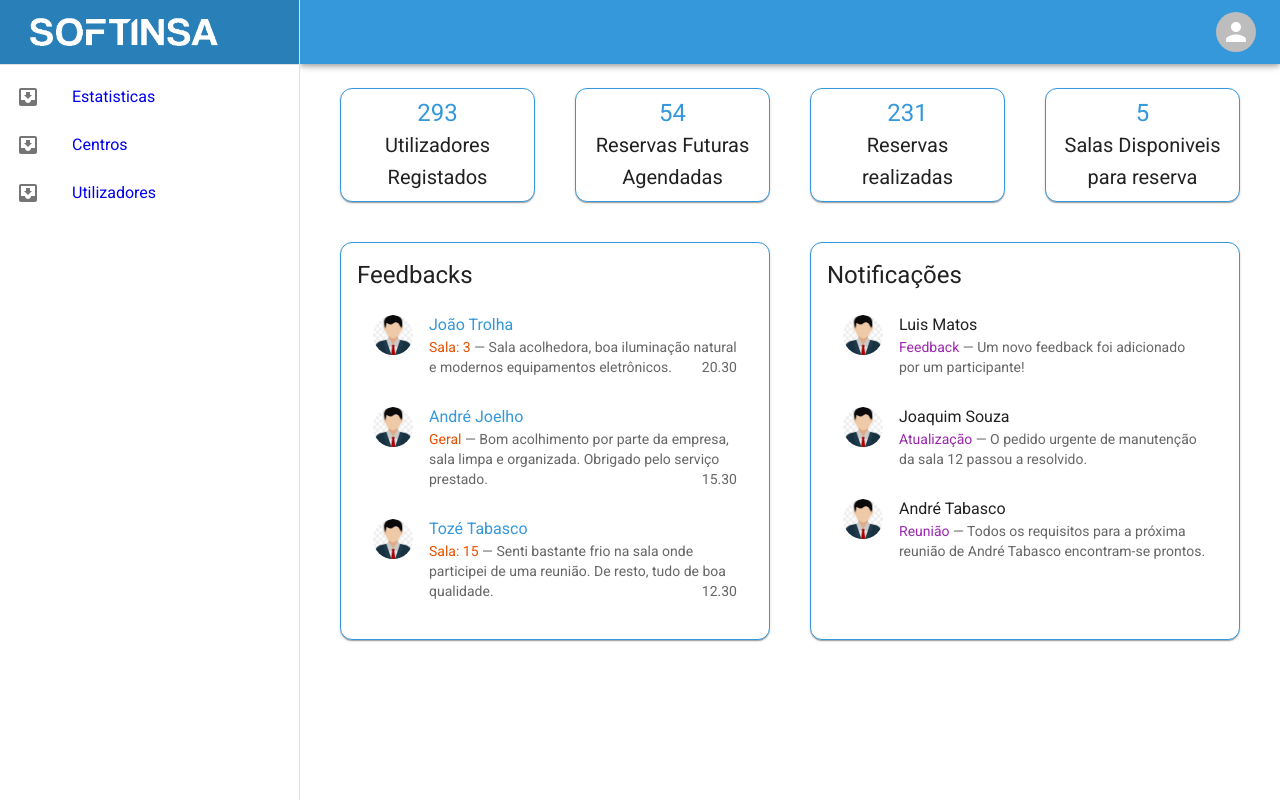
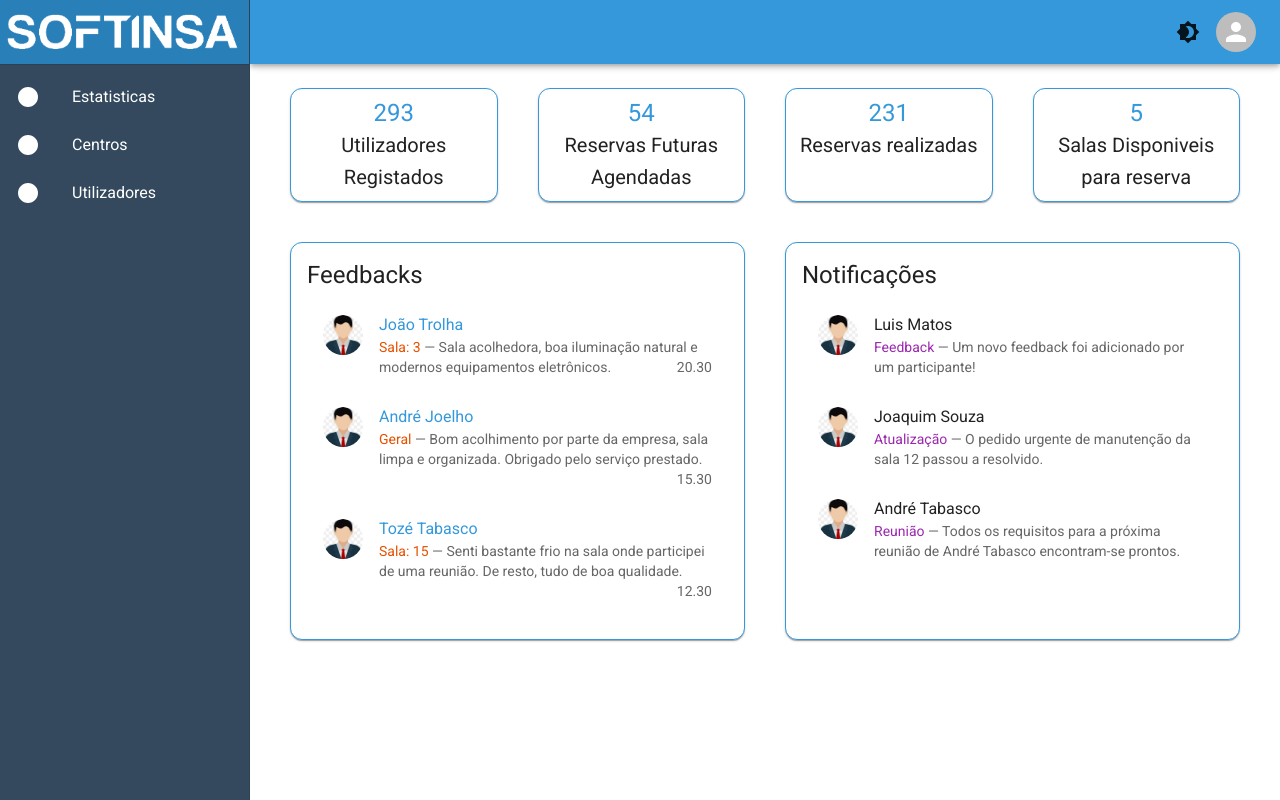
Before and after one commit to Alesc0/PINT-Softinsa-Frontend, a React (Create React App) app: page / in a window 1280 px wide. Built offline with nearby package versions, Linux system fonts and the light colour scheme.

Commit message:
dark mode button added to top navbar

```diff
--- a/src/App.js
+++ b/src/App.js
@@ -7,33 +7,41 @@ import { createTheme } from "@mui/material/styles";
 import Stats from "./views/statsView";
 import Centros from "./views/centrosView";
 import Utilizadores from "./views/utilizadoresView";
+import { createContext, useState } from "react";
 
+export const ColorModeContext = createContext(null);
+
+function App() {
+  const [mode, setMode] = useState(false);
+  const switchMode = () => {
+    setMode((e) => !e);
+  };
   const theme = createTheme({
     palette: {
-    mode: "light",
+      mode: mode ? "dark" : "light",
       primary: {
         main: "#3498DB",
         dark: "#2980B9",
+        darker: "#34495E",
       },
     },
     typography: {
       fontFamily: "Roboto",
-    color:"text.primary"
-  }
+    },
   });
-
-function App() {
   return (
+    <ColorModeContext.Provider value={{ switchMode }}>
       <BrowserRouter>
         <Routes>
-        <Route path="/" element={<Dashboard th={theme} />} />
-        <Route path="login" element={<Login th={theme} />} />
-        <Route path="stats" element={<Stats th={theme} />} />
-        <Route path="centros" element={<Centros th={theme} />} />
-        <Route path="utilizadores" element={<Utilizadores th={theme} />} />
-        <Route path="*" element={<NotFound th={theme} />} />
+          <Route path="/" element={<Dashboard theme={theme} />} />
+          <Route path="login" element={<Login theme={theme} />} />
+          <Route path="stats" element={<Stats theme={theme} />} />
+          <Route path="centros" element={<Centros theme={theme} />} />
+          <Route path="utilizadores" element={<Utilizadores theme={theme} />} />
+          <Route path="*" element={<NotFound theme={theme} />} />
         </Routes>
       </BrowserRouter>
+    </ColorModeContext.Provider>
   );
 }
 export default App;
--- a/src/components/drawer/drawer.js
+++ b/src/components/drawer/drawer.js
@@ -1,27 +1,29 @@
-import * as React from "react";
-import PropTypes from "prop-types";
-import InboxIcon from "@mui/icons-material/MoveToInbox";
-import MailIcon from "@mui/icons-material/Mail";
+import CircleIcon from "@mui/icons-material/Circle";
 import MenuIcon from "@mui/icons-material/Menu";
-import navBar_logo from "../../imgs/logo-softinsa.png";
 import {
   AppBar,
   Avatar,
+  Box,
+  Divider,
+  Drawer,
+  IconButton,
+  List,
+  ListItem,
+  ListItemIcon,
+  ListItemText,
+  ThemeProvider,
   Toolbar,
-  ListItemText,
-  ListItemIcon,
-  ListItem,
-  List,
-  IconButton,
-  Drawer,
-  Divider,
-  CssBaseline,
-  Box,
-  ThemeProvider,
 } from "@mui/material";
+import PropTypes from "prop-types";
+import { useContext, useState } from "react";
 import { Link } from "react-router-dom";
+import navBar_logo from "../../imgs/logo-softinsa.png";
+import { ColorModeContext } from "../../App";
 
-const drawerWidth = 300;
+import Brightness4Icon from "@mui/icons-material/Brightness4";
+import Brightness7Icon from "@mui/icons-material/Brightness7";
+
+const drawerWidth = 250;
 const pages = [
   { name: "Estatisticas", link: "/stats" },
   { name: "Centros", link: "/centros" },
@@ -29,28 +31,28 @@ const pages = [
 ];
 function ResponsiveDrawer(props) {
   const { window, theme } = props;
-  const [mobileOpen, setMobileOpen] = React.useState(false);
+  const [mobileOpen, setMobileOpen] = useState(false);
+  const { switchMode } = useContext(ColorModeContext);
 
   const handleDrawerToggle = () => {
     setMobileOpen((mobileOpen) => !mobileOpen);
   };
-
   const drawer = (
     <>
-      <Toolbar sx={{ bgcolor: "primary.dark" }}>
-        <Link style={{ height: 40 }} to="/">
-          <img src={navBar_logo} alt={"logo"} style={{ width: 200 }} />
+      <Toolbar disableGutters sx={{ bgcolor: "primary.dark" }}>
+        <Link style={{ height: 50 }} to="/">
+          <img src={navBar_logo} alt={"logo"} style={{ width: 245 }} />
         </Link>
       </Toolbar>
       <Divider />
       <List>
         {pages.map((row) => (
-          <Link className="link" to={row.link}>
-            <ListItem button key={row.name}>
+          <Link className="link" key={row.name} to={row.link}>
+            <ListItem sx={{ p: 2, py: 1 }} button>
               <ListItemIcon>
-                <InboxIcon />
+                <CircleIcon sx={{ color: "white" }} />
               </ListItemIcon>
-              <ListItemText primary={row.name} />
+              <ListItemText sx={{ color: "white" }} primary={row.name} />
             </ListItem>
           </Link>
         ))}
@@ -64,7 +66,6 @@ function ResponsiveDrawer(props) {
   return (
     <ThemeProvider theme={theme}>
       <Box sx={{ display: "flex" }}>
-        <CssBaseline />
         <AppBar
           position="fixed"
           sx={{
@@ -83,7 +84,14 @@ function ResponsiveDrawer(props) {
               <MenuIcon />
             </IconButton>
 
-            <Box sx={{ marginLeft: "auto" }}>
+            <Box sx={{ ml: "auto", display: "flex", gap: 1 }}>
+              <IconButton sx={{ color: "text.primary" }} onClick={switchMode}>
+                {theme.palette.mode === "dark" ? (
+                  <Brightness7Icon />
+                ) : (
+                  <Brightness4Icon />
+                )}
+              </IconButton>
               <IconButton /* onClick={handleOpenUserMenu} */ sx={{ p: 0 }}>
                 <Avatar alt="Remy Sharp" />
               </IconButton>
@@ -108,6 +116,7 @@ function ResponsiveDrawer(props) {
               "& .MuiDrawer-paper": {
                 boxSizing: "border-box",
                 width: drawerWidth,
+                bgcolor: "primary.darker",
               },
             }}
           >
@@ -120,6 +129,7 @@ function ResponsiveDrawer(props) {
               "& .MuiDrawer-paper": {
                 boxSizing: "border-box",
                 width: drawerWidth,
+                bgcolor: "primary.darker",
               },
             }}
             open
--- a/src/components/enhancedTable/enhancedTable.js
+++ b/src/components/enhancedTable/enhancedTable.js
@@ -14,6 +14,7 @@ import {
   TableRow,
   ThemeProvider,
   Typography,
+  useTheme,
 } from "@mui/material";
 import CircularProgress from "@mui/material/CircularProgress";
 import axios from "axios";
@@ -47,8 +48,9 @@ export default function EnhancedTable(props) {
   const [page, setPage] = useState(0);
   const [rowsPerPage, setRowsPerPage] = useState(5);
   const [open, setOpen] = useState(false);
+  const theme = useTheme();
 
-  const { data, refetch, setUsers, th, isLoading, setLoading } = props;
+  const { data, refetch, setUsers, isLoading, setLoading } = props;
 
   const handleRequestSort = (event, property) => {
     const isAsc = orderBy === property && order === "asc";
@@ -143,12 +145,11 @@ export default function EnhancedTable(props) {
     page > 0 ? Math.max(0, (1 + page) * rowsPerPage - data.length) : 0;
 
   return (
-    <ThemeProvider theme={th}>
+    <ThemeProvider theme={theme}>
       <Box sx={{ width: "100%" }}>
         <Paper sx={{ width: "100%", mb: 2 }}>
           <EnhancedTableToolbar
             setLoading={setLoading}
-            th={th}
             refetch={refetch}
             setSelected={setSelected}
             setUsers={setUsers}
@@ -207,7 +208,7 @@ export default function EnhancedTable(props) {
                             />
                           </TableCell>
                           <TableCell
-                            component="th"
+                            component="theme"
                             id={labelId}
                             scope="row"
                             padding="none"
--- a/src/components/enhancedTable/tableHead.js
+++ b/src/components/enhancedTable/tableHead.js
@@ -4,7 +4,9 @@ import {
   TableCell,
   TableHead,
   TableRow,
-    TableSortLabel
+  TableSortLabel,
+  ThemeProvider,
+  useTheme,
 } from "@mui/material";
 import { visuallyHidden } from "@mui/utils";
 import PropTypes from "prop-types";
@@ -76,8 +78,10 @@ function EnhancedTableHead(props) {
   const createSortHandler = (property) => (event) => {
     onRequestSort(event, property);
   };
+  const theme = useTheme();
 
   return (
+    <ThemeProvider theme={theme}>
       <TableHead>
         <TableRow>
           <TableCell padding="checkbox">
@@ -89,8 +93,8 @@ function EnhancedTableHead(props) {
               inputProps={{
                 "aria-label": "select all desserts",
               }}
-          />
-        </TableCell>
+            />{" "}
+          </TableCell>{" "}
           {headCells.map((headCell) => (
             <TableCell
               key={headCell.id}
@@ -103,17 +107,21 @@ function EnhancedTableHead(props) {
                 direction={orderBy === headCell.id ? order : "asc"}
                 onClick={createSortHandler(headCell.id)}
               >
-              {headCell.label}
+                {headCell.label}{" "}
                 {orderBy === headCell.id ? (
                   <Box component="span" sx={visuallyHidden}>
-                  {order === "desc" ? "sorted descending" : "sorted ascending"}
+                    {" "}
+                    {order === "desc"
+                      ? "sorted descending"
+                      : "sorted ascending"}{" "}
                   </Box>
-              ) : null}
-            </TableSortLabel>
+                ) : null}{" "}
+              </TableSortLabel>{" "}
             </TableCell>
-        ))}
-      </TableRow>
-    </TableHead>
+          ))}{" "}
+        </TableRow>{" "}
+      </TableHead>{" "}
+    </ThemeProvider>
   );
 }
 
--- a/src/components/enhancedTable/tableToolbar.js
+++ b/src/components/enhancedTable/tableToolbar.js
@@ -7,26 +7,24 @@ import {
   Box,
   Button,
   Divider,
-  FormControlLabel,
   IconButton,
   InputAdornment,
-  Switch,
   TextField,
   ThemeProvider,
   Toolbar,
   Tooltip,
   Typography,
+  useTheme,
 } from "@mui/material";
-import axios from "axios";
-import { useCallback, useState } from "react";
-import { toast, ToastContainer } from "react-toastify";
+import { useState } from "react";
+import { ToastContainer } from "react-toastify";
 import "react-toastify/dist/ReactToastify.css";
 import SideBar from "../sideBar/sideBar";
-import NewModal from "../modal/modal";
 
 const EnhancedTableToolbar = (props) => {
-  const { setLoading, selected, refetch, setSelected, setOpen } = props;
+  const {selected} = props;
   const [sidebar, setSidebar] = useState(false);
+  const theme = useTheme();
 
   const sideBar = () => (
     <Box
@@ -96,7 +94,7 @@ const EnhancedTableToolbar = (props) => {
   };
 
   return (
-    <ThemeProvider theme={props.th}>
+    <ThemeProvider theme={theme}>
       <Toolbar
         sx={{
           pl: { sm: 2 },
--- a/src/views/centrosView.js
+++ b/src/views/centrosView.js
@@ -12,10 +12,10 @@ import centroViseu from "../imgs/centroViseu.png";
 import ResponsiveDrawer from "../components/drawer/drawer";
 
 function Centros(props) {
-  const { th } = props;
+  const { theme } = props;
   return (
-    <ThemeProvider theme={th}>
-      <ResponsiveDrawer theme={th}>
+    <ThemeProvider theme={theme}>
+      <ResponsiveDrawer theme={theme}>
         <Box sx={{ minHeight: "100vh", bgcolor: "background.default" }}>
           <Box
             maxWidth="xl"
--- a/src/views/dashboardView.js
+++ b/src/views/dashboardView.js
@@ -77,10 +77,10 @@ const Notificacoes = [
   },
 ];
 export default function Dashboard(props) {
-  const { th } = props;
+  const { theme } = props;
   return (
-    <ThemeProvider theme={th}>
-      <ResponsiveDrawer theme={th}>
+    <ThemeProvider theme={theme}>
+      <ResponsiveDrawer theme={theme}>
         <Box
           maxWidth="xl"
           display="grid"
--- a/src/views/loginView.js
+++ b/src/views/loginView.js
@@ -8,7 +8,7 @@ import FormControlLabel from "@mui/material/FormControlLabel";
 import Grid from "@mui/material/Grid";
 import Link from "@mui/material/Link";
 import Paper from "@mui/material/Paper";
-import { createTheme, ThemeProvider } from "@mui/material/styles";
+import {ThemeProvider } from "@mui/material/styles";
 import TextField from "@mui/material/TextField";
 import Typography from "@mui/material/Typography";
 import login_banner from "../imgs/banner-login.jpg";
@@ -33,6 +33,8 @@ function Copyright(props) {
 }
 
 const Login = (props) => {
+  const { theme } = props;
+
   const handleSubmit = (event) => {
     event.preventDefault();
     const data = new FormData(event.currentTarget);
@@ -44,7 +46,7 @@ const Login = (props) => {
   };
 
   return (
-    <ThemeProvider theme={props.th}>
+    <ThemeProvider theme={theme}>
       <Grid
         container
         direction="column"
--- a/src/views/notFoundView.js
+++ b/src/views/notFoundView.js
@@ -4,8 +4,9 @@ import img from "../imgs/pagenotfound.png";
 import { Button } from "@mui/material";
 import { ThemeProvider } from "@mui/material";
 const PageNotFound = (props) => {
+  const { theme } = props;
   return (
-    <ThemeProvider theme={props.th}>
+    <ThemeProvider theme={theme}>
       <div style={{ textAlign: "center" }}>
         <img src={img} alt={"not found?"} />
         <p style={{ textAlign: "center" }}>
--- a/src/views/statsView.js
+++ b/src/views/statsView.js
@@ -145,10 +145,10 @@ const dataBars = [
   },
 ];
 function Stats(props) {
-  const { th } = props;
+  const { theme } = props;
   return (
-    <ThemeProvider theme={th}>
-      <ResponsiveDrawer theme={th}>
+    <ThemeProvider theme={theme}>
+      <ResponsiveDrawer>
         <Box
           display="grid"
           gridTemplateColumns={{
@@ -176,7 +176,7 @@ function Stats(props) {
             <Typography variant="h4" component="div" textAlign="center">
               Horas mais Requisitadas
             </Typography>
-            <PieChart data={data} th={props.th} />
+            <PieChart data={data} theme={props.theme} />
           </Box>
 
           <Box
@@ -192,7 +192,7 @@ function Stats(props) {
             <Typography variant="h4" component="div" textAlign="center">
               Salas mais Usadas
             </Typography>
-            <BarsChart data={dataBars} th={props.th} />
+            <BarsChart data={dataBars} theme={props.theme} />
           </Box>
           <Box
             component={Paper}
@@ -210,7 +210,7 @@ function Stats(props) {
             <Typography variant="h4" component="div" textAlign="center">
               Reservas
             </Typography>
-            <CalendarChart data={data} th={props.th} />
+            <CalendarChart data={data} theme={props.theme} />
           </Box>
         </Box>
       </ResponsiveDrawer>
--- a/src/views/utilizadoresView.js
+++ b/src/views/utilizadoresView.js
@@ -1,7 +1,6 @@
 import { Box, ThemeProvider } from "@mui/material";
 import { useState, useEffect, useCallback } from "react";
 import EnhancedTable from "../components/enhancedTable/enhancedTable";
-import NavBar from "../components/navBar/navBar";
 import axios from "axios";
 import ResponsiveDrawer from "../components/drawer/drawer";
 
@@ -9,7 +8,7 @@ function UtilizadoresView(props) {
   const [users, setUsers] = useState([]);
   const [value, toggle] = useState(false);
   const [isLoading, setIsLoading] = useState(false);
-  const { th } = props;
+  const { theme } = props;
   const refetch = useCallback(() => {
     toggle((prev) => !prev);
   }, [toggle]);
@@ -30,8 +29,8 @@ function UtilizadoresView(props) {
   }, [setUsers, value]);
 
   return (
-    <ThemeProvider theme={th}>
-      <ResponsiveDrawer theme={th}>
+    <ThemeProvider theme={theme}>
+      <ResponsiveDrawer>
         <Box sx={{ minHeight: "100vh", bgcolor: "background.default" }}>
           <Box
             maxWidth="lg"
@@ -48,7 +47,7 @@ function UtilizadoresView(props) {
               isLoading={isLoading}
               setLoading={setIsLoading}
               data={users}
-              th={th}
+              theme={theme}
             />
           </Box>
         </Box>
```
Lines whose indentation alone changed are shown as unchanged.
